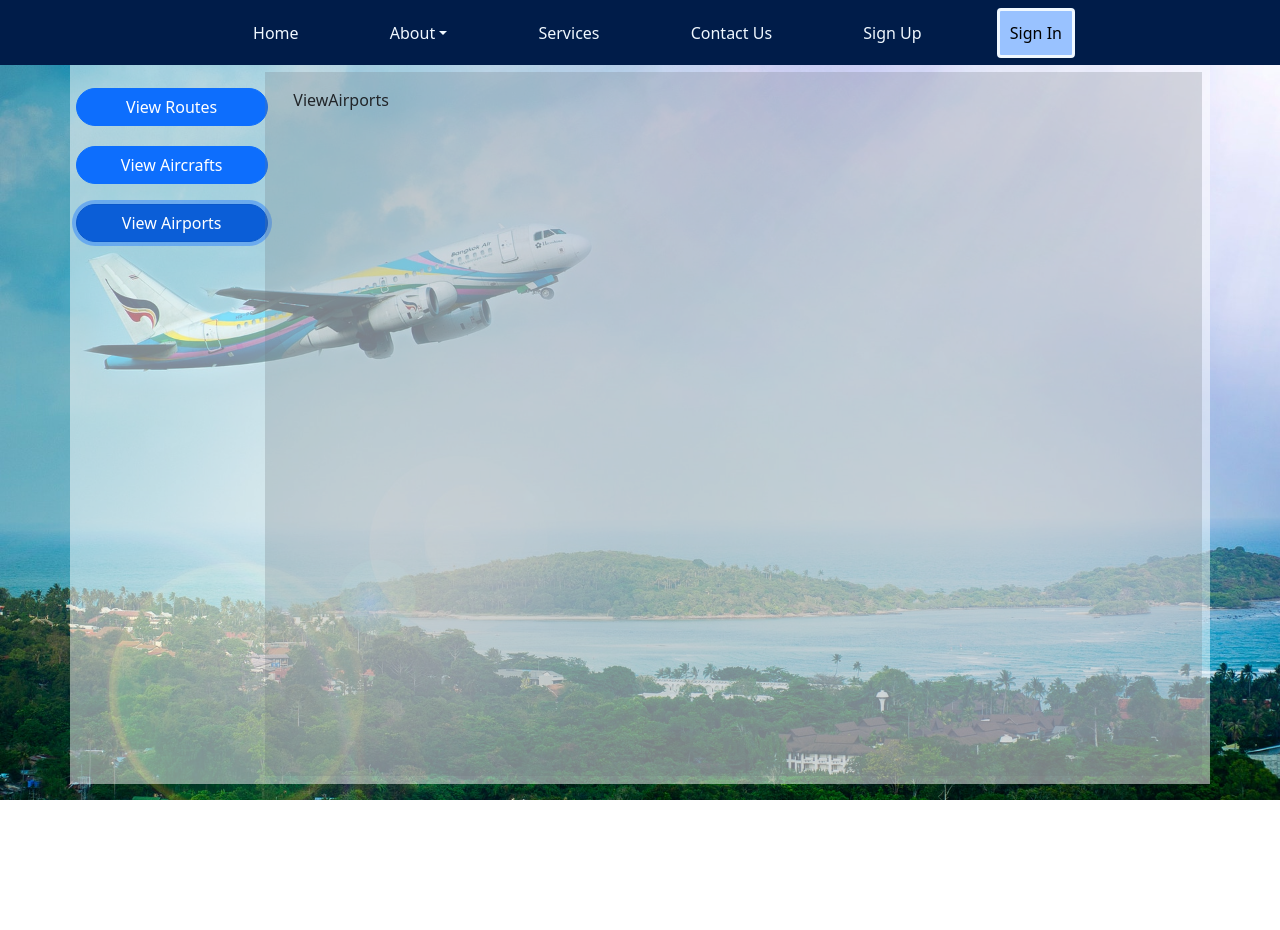
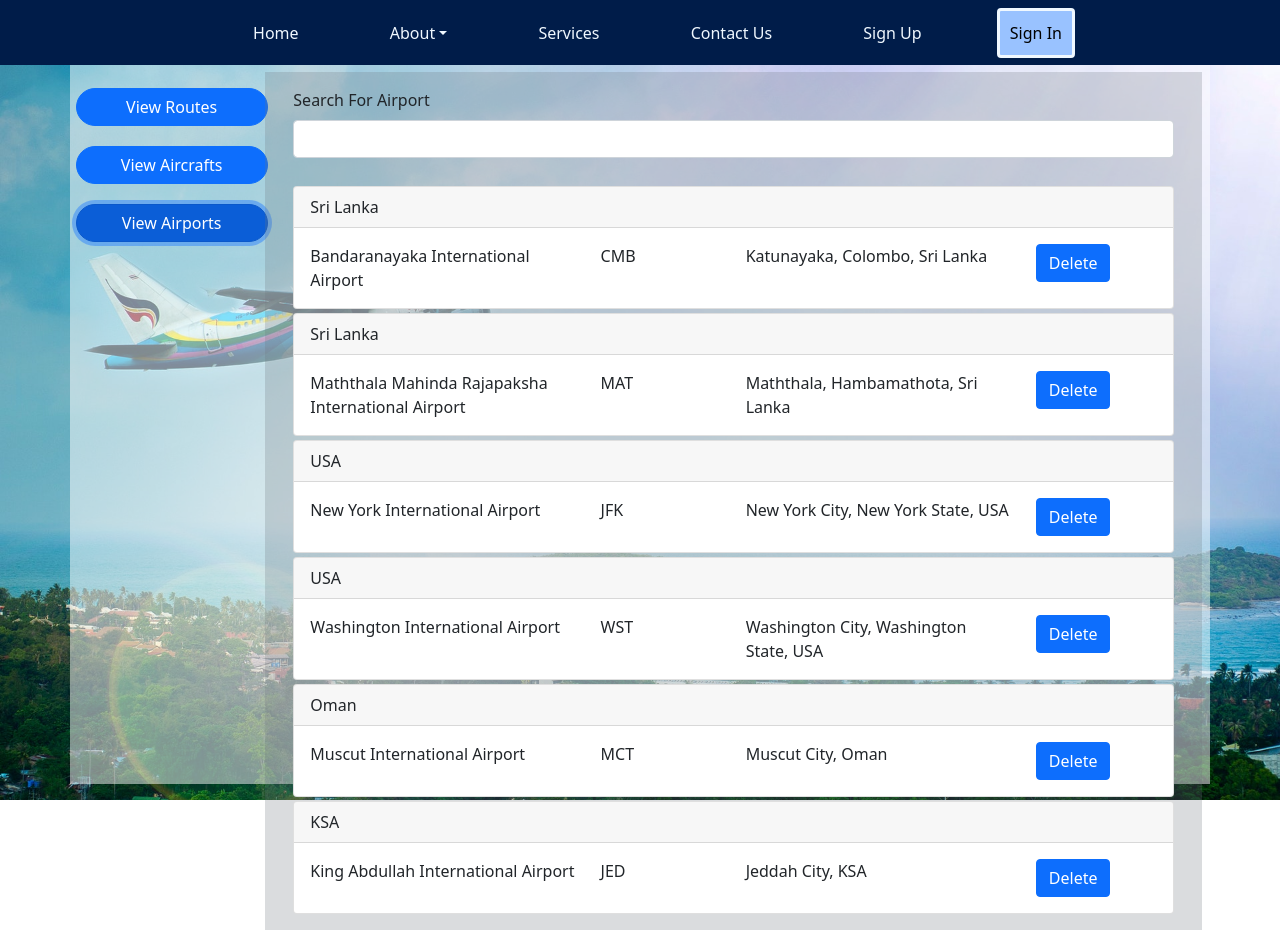
Before and after one commit to Ishad-M-I-M/airline-reservation, a React (Create React App) app: page / in a window 1280 px wide. Both pictures are taken after a click on the button "View Airports". Before the commit the page ends 800 px from the top, so only its background shows below. Built offline with nearby package versions, Linux system fonts and the light colour scheme.

Commit message:
Implemented Airport view

```diff
--- a/src/components/viewAirports.jsx
+++ b/src/components/viewAirports.jsx
@@ -1,7 +1,44 @@
-import React from 'react'
+import React, { useState } from 'react'
 
 export default function ViewAirports() {
+
+  //fetch from database and load: GET /ariports
+  const [airports, setAirports] = useState([
+    {'id': 1, 'name' : 'Bandaranayaka International Airport', 'code': 'CMB', 'location': ['Katunayaka', 'Colombo', 'Sri Lanka']},
+    {'id': 2, 'name' : 'Maththala Mahinda Rajapaksha International Airport', 'code': 'MAT', 'location': ['Maththala', 'Hambamathota', 'Sri Lanka']},
+    {'id': 3, 'name': 'New York International Airport', 'code': 'JFK', 'location': ['New York City', 'New York State', 'USA']},
+    {'id': 4, 'name': 'Washington International Airport', 'code': 'WST', 'location': ['Washington City', 'Washington State', 'USA']},
+    {'id': 5, 'name': 'Muscut International Airport', 'code': 'MCT', 'location': ['Muscut City', 'Oman']},
+    {'id': 6, 'name': 'King Abdullah International Airport', 'code': 'JED', 'location': ['Jeddah City', 'KSA']},
+  ]);
+  let handleDelete = (id_) =>{
+    // request to delete : DELETE /apirports/:id
+    setAirports(airports.filter(({id})=> id != id_));
+  }
+
   return (
-    <div className='m-3'>ViewAirports</div>
+    <div className='m-3'>
+      <form>
+        <label className='form-label' htmlFor='airport'>Search For Airport</label>
+        <input id='airport' type="text" list='airports' className='form-control'/>
+        <datalist id="airports">
+          {airports.map(({id, name}) => <option key={id}>{name}</option>)}
+        </datalist>
+      </form>
+      <br/>
+      {
+        airports.map(({id, name, code, location})=>{
+          return <div className='card mt-1' key={id}>
+            <div className='card-header'> {location[location.length -1]}</div>
+            <div className='card-body row'>
+              <div className='col-4'>{name}</div>
+              <div className='col-2'>{code}</div>
+              <div className='col-4'>{location.join(', ')}</div>
+              <div className='col-2'><button onClick={()=>handleDelete(id)} className="btn btn-primary">Delete</button></div>
+            </div>
+          </div>
+        })
+      }
+    </div>
   )
 }
```
